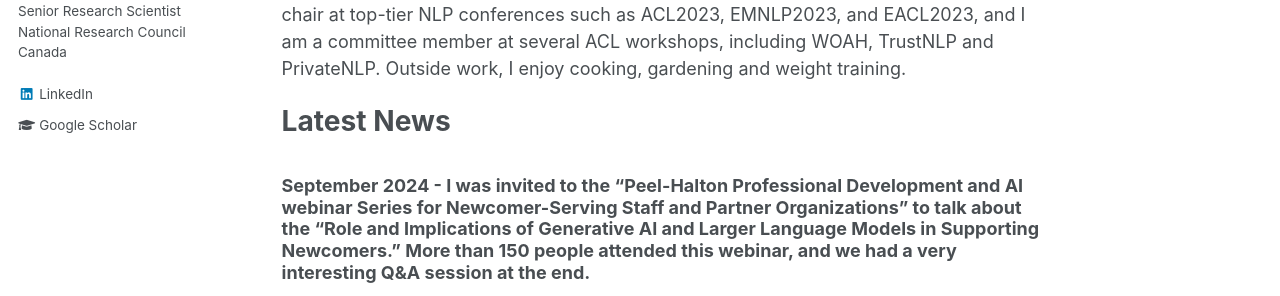
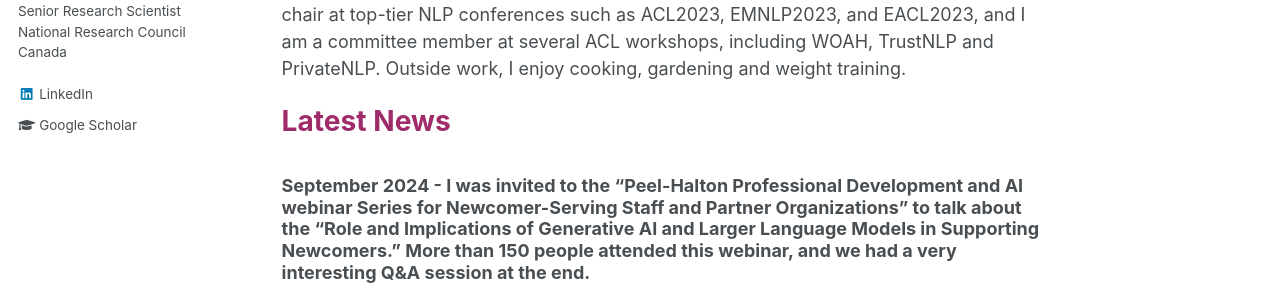
Before and after one commit to IsarNejad/IsarNejad.github.io, a Jekyll site: the page built from _pages/about.md, in a window 1280 px wide. Shown: the part 374-670 px from the top of the page. Built offline with Jekyll 4.4.1, drawn with Linux system fonts in a browser that asks for light colours.

Commit message:
Update about.md

```diff
--- a/_pages/about.md
+++ b/_pages/about.md
@@ -11,7 +11,7 @@ redirect_from:
 I am a Senior Research Scientist at the [National Research Council Canada](https://nrc.canada.ca/en) and an Adjunct Professor at the [University of Ottawa](https://www.uottawa.ca/faculty-engineering/school-electrical-engineering-computer-science). In my [research](https://isarnejad.github.io//research/), I am interested in projects that leverage AI-enabled technologies to address societal challenges. ⁤⁤I am also dedicated to incorporating the principles of responsible AI into digital solutions to ensure ethical considerations are integrated into technological advancements. Previously, I have worked on building and deploying machine learning systems in various applications, including biomedical signal, image, speech and text processing, in both academic and industrial environments. My current work is mainly on natural language processing, and in a few projects, I work on multimodal systems that combine images and text. I served as an area chair at top-tier NLP conferences such as ACL2023, EMNLP2023, and EACL2023, and I am a committee member at several ACL workshops, including WOAH, TrustNLP and PrivateNLP. Outside work, I enjoy cooking, gardening and weight training.
 
 # Latest News
-
+{: .amaranth-deep-purple}
 ### September 2024 - I was invited to the "Peel-Halton Professional Development and AI webinar Series for Newcomer-Serving Staff and Partner Organizations" to talk about the “Role and Implications of Generative AI and Larger Language Models in Supporting Newcomers.” More than 150 people attended this webinar, and we had a very interesting Q&A session at the end.
 
 **Abstract:** A successful settlement requires access to accurate information at the right time and a reasonable cost. To enhance the efficiency of information delivery, the settlement sector can significantly benefit from AI-enabled tools. However, while AI research has previously focused on screening and selection processes in immigration, the potential applications of AI in the settlement sector remain understudied. In this talk, I will first explore various applications of AI-enabled language technologies that could be developed for the settlement sector and integrated into its existing service structures. Then, given the foundational role of large language models (LLMs) in developing language technologies, I will caution against the ad-hoc use of general-purpose LLMs and present examples of biases, hallucinations, and functional disparities that could negatively impact newcomers. The talk will conclude with recommendations for creating LLM-based tools specifically designed for the settlement sector and ensuring they are empowering, inclusive, and safe.
```
